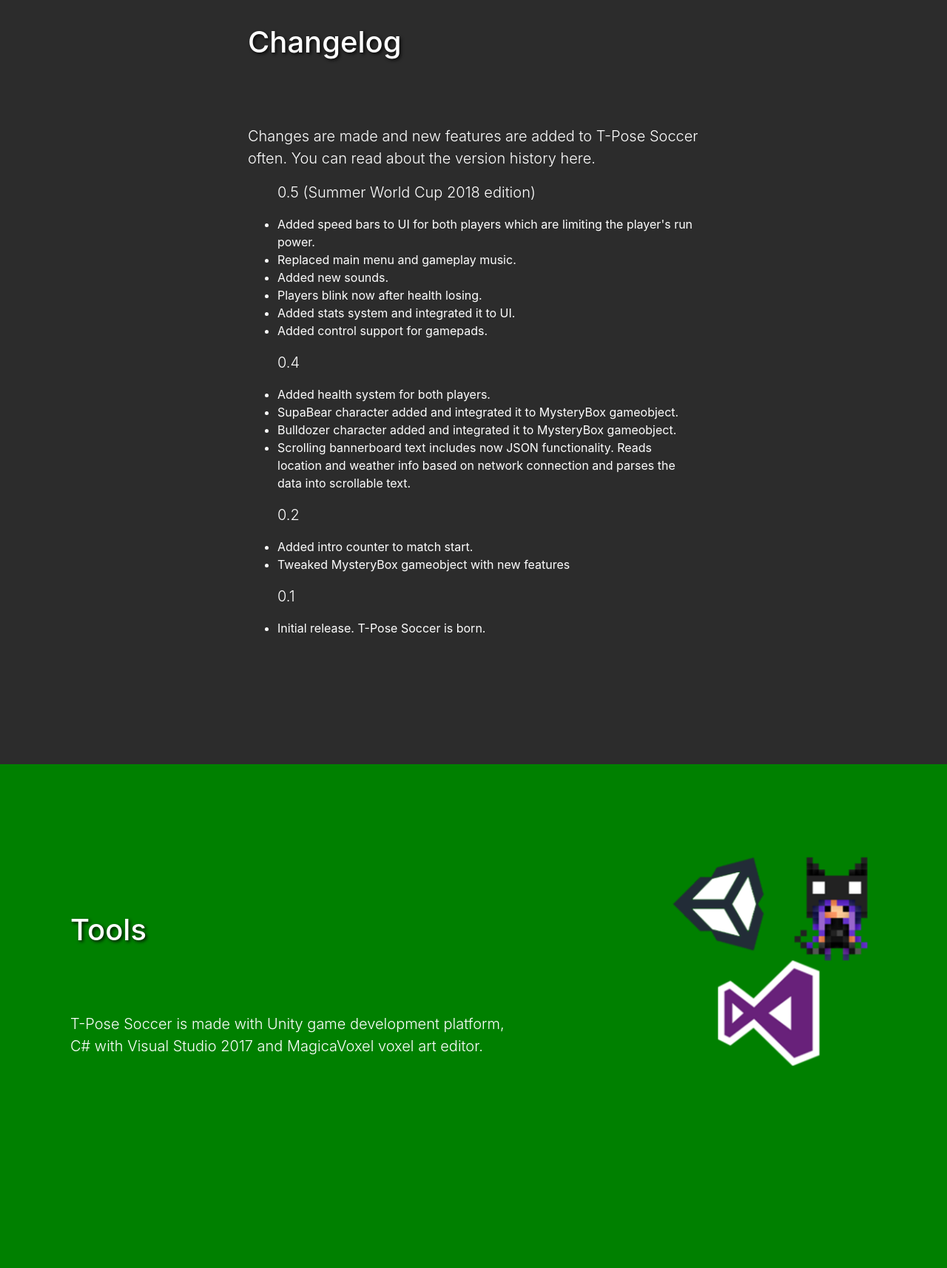
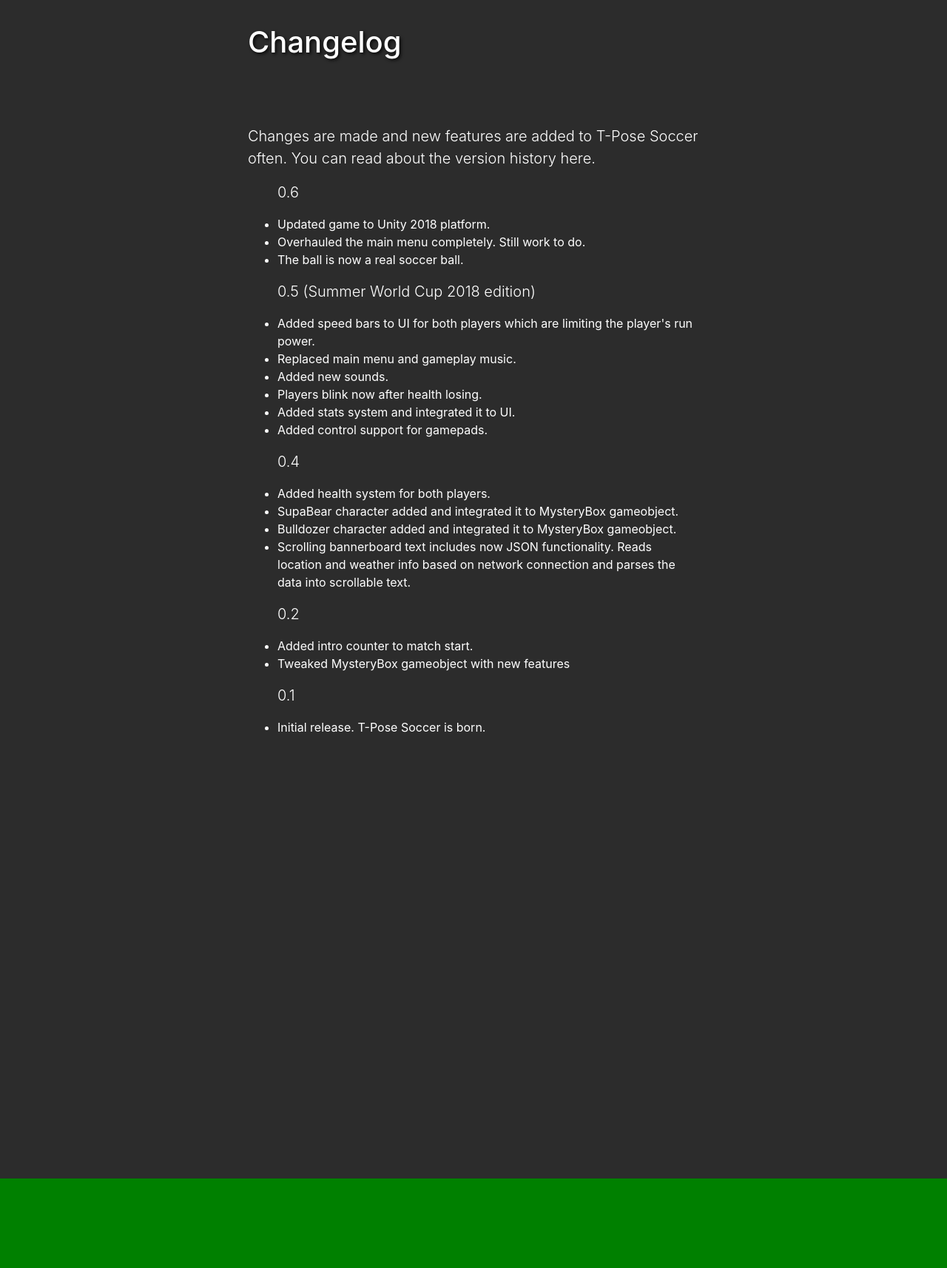
Before and after one commit to CodePadawan27/tposesoccerwebpage, a PHP site: page / in a window 1280 px wide. Shown: the part 2647-4361 px from the top of the page at 74% size. Run offline with PHP 8.4, Linux system fonts and the light colour scheme.

Commit message:
Updated changelog

```diff
--- a/css/style.css
+++ b/css/style.css
@@ -156,7 +156,7 @@
 #changelog {
   background-color: rgb(44, 44, 44);
   color: white;
-  height: 150vh;
+  height: 220vh;
 }
 
 #sourcecode {
--- a/index.html
+++ b/index.html
@@ -61,7 +61,7 @@
   <div class="container animated zoomIn">
     <div class="row">
       <div class="col-sm-4 offset-sm-3 offset-xl-7" id="introHeading">
-        <img class ="introTposeText img-responsive" src="content/pics/intro_tposeText.png">
+        <img class="introTposeText img-responsive" src="content/pics/intro_tposeText.png">
         <p class="lead">T-Pose Soccer is a classic 2-player game for PC where fun is the core basis of gameplay.</p>
       </div>
     </div>
@@ -113,6 +113,12 @@
         <div class="changelogtext">
           <p class="lead">Changes are made and new features are added to T-Pose Soccer often. You can read about the version history here.</p>
           <ul>
+            <p class="lead">0.6</p>
+            <li>Updated game to Unity 2018 platform.</li>
+            <li>Overhauled the main menu completely. Still work to do.</li>
+            <li>The ball is now a real soccer ball.</li>
+          </ul>
+          <ul>
             <p class="lead">0.5 (Summer World Cup 2018 edition)</p>
             <li>Added speed bars to UI for both players which are limiting the player's run power.</li>
             <li>Replaced main menu and gameplay music.</li>
@@ -126,8 +132,8 @@
             <li>Added health system for both players.</li>
             <li>SupaBear character added and integrated it to MysteryBox gameobject.</li>
             <li>Bulldozer character added and integrated it to MysteryBox gameobject.</li>
-          <li>Scrolling bannerboard text includes now JSON functionality. Reads location and weather info based on network connection and parses the data into
-            scrollable text.</li>
+            <li>Scrolling bannerboard text includes now JSON functionality. Reads location and weather info based on network
+              connection and parses the data into scrollable text.</li>
           </ul>
           <ul>
             <p class="lead">0.2</p>
@@ -213,4 +219,5 @@
 <script src="scripts/scrolling-nav.js"></script>
 
 </body>
+
 </html>
```
Lines whose indentation alone changed are shown as unchanged.
